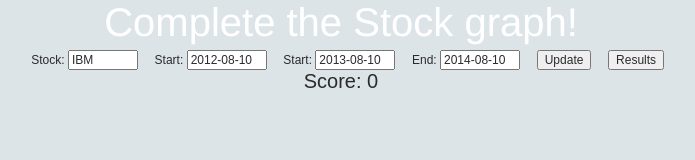
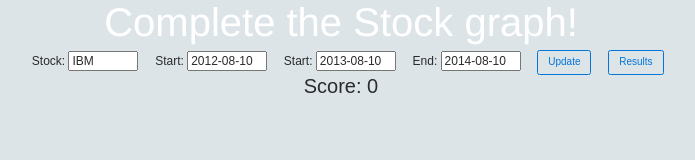
Before and after one commit to NinjaLabib/StockOverflow, a website: page index.html in a window 1280 px wide. Shown: the whole page, without its empty margins (299-994 px from the left). Drawn offline with nearby package versions, Linux system fonts and the light colour scheme; no server answers.

Commit message:
Update index.html

```diff
--- a/index.html
+++ b/index.html
@@ -82,11 +82,13 @@
     &nbsp &nbsp
     <input name="updateButton"
     type="button"
+    class="btn btn-outline-primary"
     value="Update"
     onclick="updateData()" />
         &nbsp &nbsp
     <input name="resultsButton"
     type="button"
+    class="btn btn-outline-primary"
     value="Results"
     onclick="results()" />
 </div>
```
